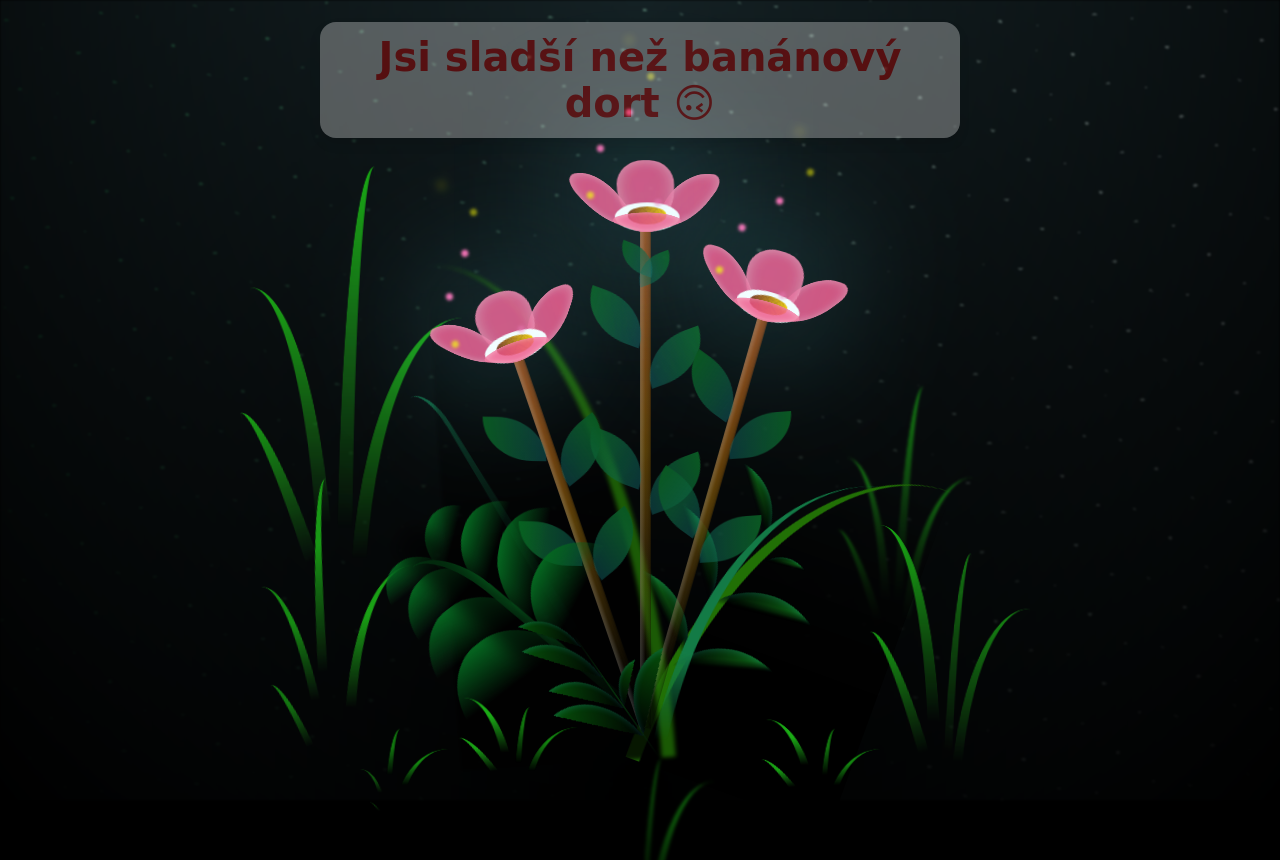
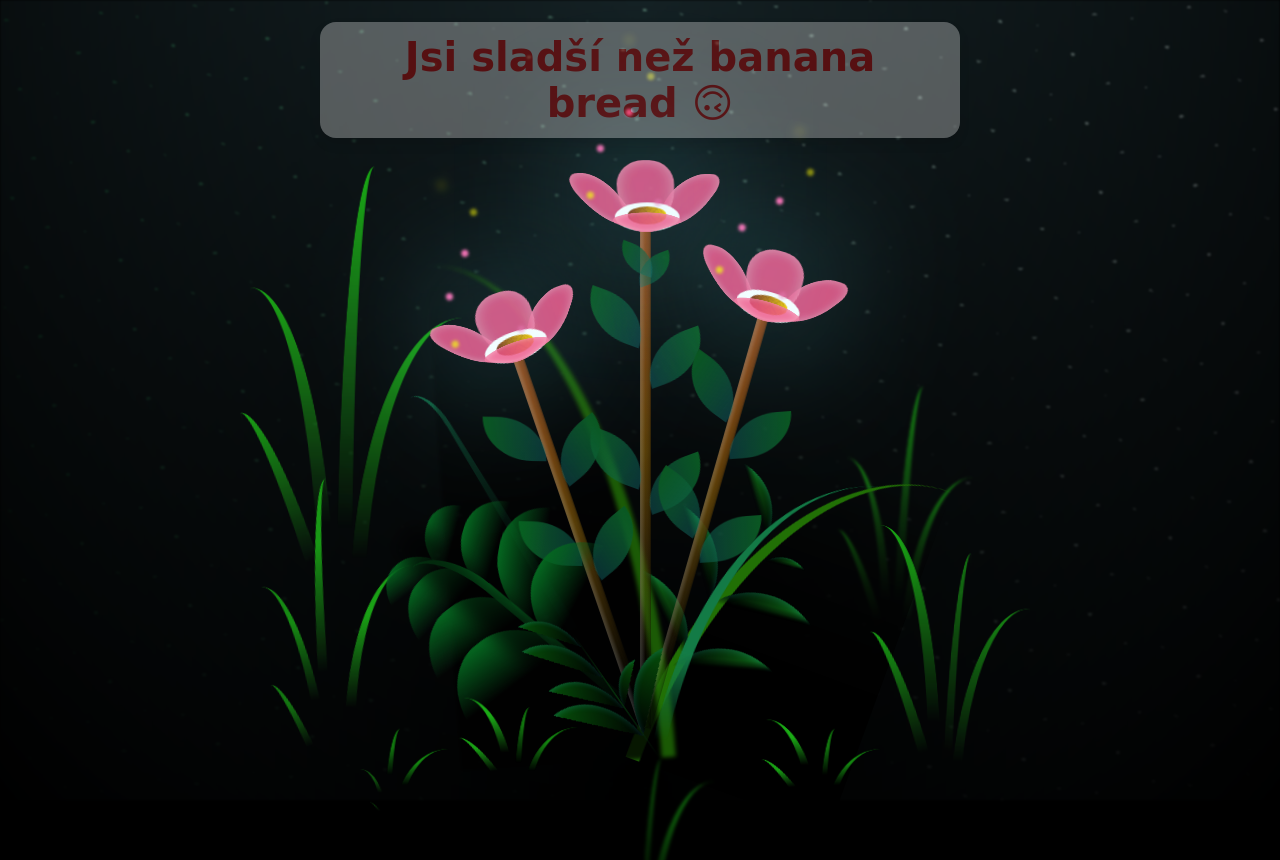
Before and after one commit to Stegoputer/HappyValentinesDay, a plain HTML site: page index.html in a window 1280 px wide. Shown: the top 860 px of the page. Drawn offline with Linux system fonts and the light colour scheme.

Commit message:
Update index.html

```diff
--- a/index.html
+++ b/index.html
@@ -308,7 +308,7 @@
     </div>
 
     <div class="valentine-message">
-        <p>Jsi sladší než banánový dort 🙃</p>
+        <p>Jsi sladší než banana bread 🙃</p>
     </div>
 
 
```
